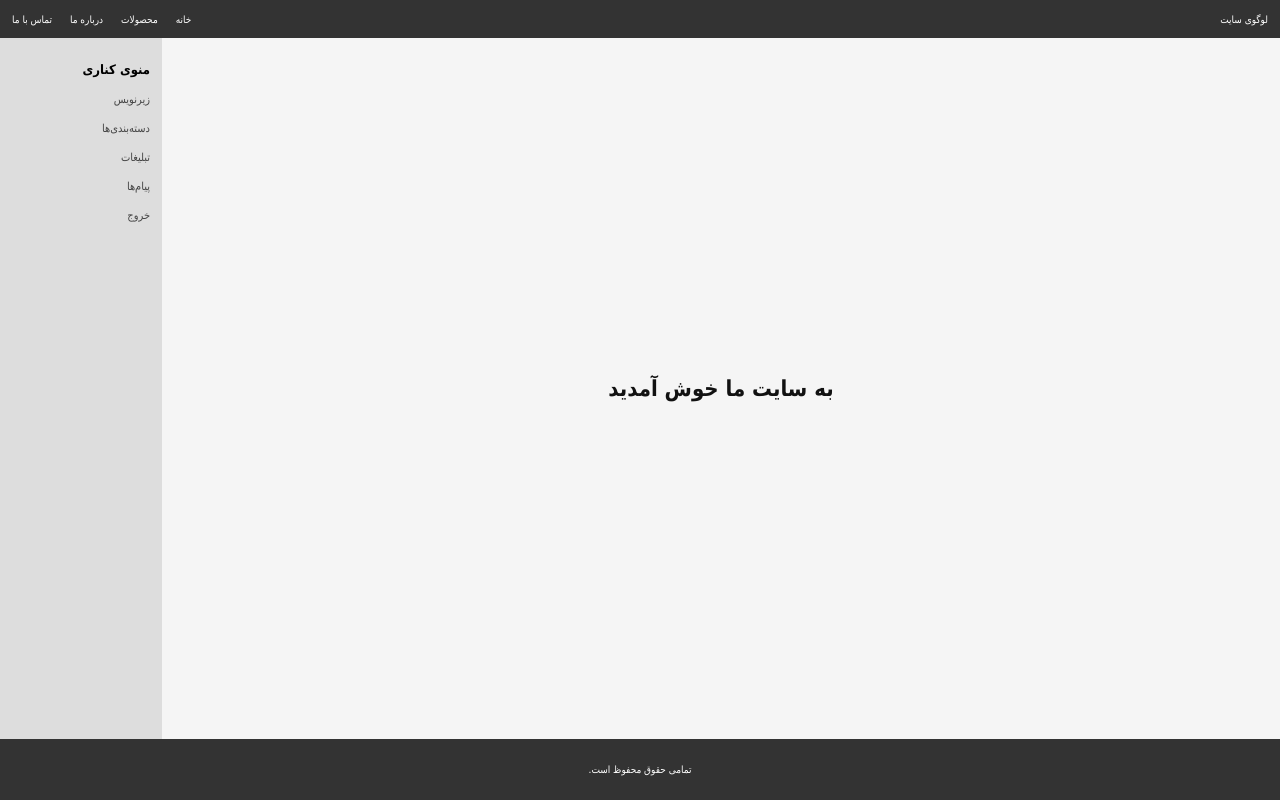
After one commit to rezacallofdutymodernwarfare2-dev/Test, a Django app: template core/templates/core/Amd.html in a window 1280 px wide. The commit adds this page. Run offline with Django 5.2, Linux system fonts and the light colour scheme; the template is opened without the code that fills it, so the values that code supplies are empty.

Commit message:
Update project

```diff
--- /dev/null
+++ b/core/templates/core/Amd.html
@@ -0,0 +1,160 @@
+
+<!DOCTYPE html>
+<html lang="fa" dir="rtl">
+<head>
+    <meta charset="UTF-8">
+    <meta name="viewport" content="width=device-width, initial-scale=1.0">
+    <title>سایت من</title>
+
+    <style>
+        * {
+            margin: 0;
+            padding: 0;
+            box-sizing: border-box;
+        }
+
+        body {
+            font-family: Tahoma, sans-serif;
+            direction: rtl;
+            min-height: 100vh;
+            display: flex;
+            flex-direction: column;
+        }
+
+        /* نوار بالایی */
+        .header {
+            height: 38px;
+            background-color: #333;
+            color: white;
+            display: flex;
+            align-items: center;
+            justify-content: space-between;
+            padding: 0 12px;
+            font-size: 10px;
+        }
+
+        .navbar {
+            display: flex;
+            gap: 18px;
+        }
+
+        .header a {
+            color: white;
+            text-decoration: none;
+        }
+
+        /* محتوای صفحه */
+        .container {
+            display: flex;
+            flex: 1;
+            min-height: 0;
+        }
+
+        .main {
+            flex: 1;
+            background-color: #f5f5f5;
+            display: flex;
+            justify-content: center;
+            align-items: center;
+        }
+
+        .main h2 {
+            font-size: 22px;
+            color: #111;
+        }
+
+        /* منوی سمت راست */
+        .sidebar {
+            width: 162px;
+            flex-shrink: 0;
+            background-color: #ddd;
+            padding: 24px 12px;
+            display: flex;
+            flex-direction: column;
+            gap: 16px;
+            font-size: 11px;
+        }
+
+        .sidebar h3 {
+            font-size: 13px;
+        }
+
+        .sidebar a {
+            color: #444;
+            text-decoration: none;
+        }
+
+        /* پایین صفحه */
+        .footer {
+            height: 61px;
+            flex-shrink: 0;
+            background-color: #333;
+            color: white;
+            display: flex;
+            justify-content: center;
+            align-items: center;
+            font-size: 10px;
+        }
+
+        /* نمایش بهتر در موبایل */
+        @media (max-width: 600px) {
+            .header {
+                padding: 0 8px;
+            }
+
+            .navbar {
+                gap: 8px;
+            }
+
+            .sidebar {
+                width: 120px;
+            }
+
+            .main h2 {
+                font-size: 17px;
+                text-align: center;
+            }
+        }
+    </style>
+</head>
+
+<body>
+
+    <header class="header">
+
+        <div class="logo">
+            لوگوی سایت
+        </div>
+
+        <nav class="navbar">
+            <a href="#">خانه</a>
+            <a href="#">محصولات</a>
+            <a href="#">درباره ما</a>
+            <a href="#">تماس با ما</a>
+        </nav>
+
+    </header>
+
+    <div class="container">
+
+        <main class="main">
+            <h2>به سایت ما خوش آمدید</h2>
+        </main>
+
+        <aside class="sidebar">
+            <h3>منوی کناری</h3>
+            <a href="#">زیرنویس</a>
+            <a href="#">دسته‌بندی‌ها</a>
+            <a href="#">تبلیغات</a>
+            <a href="#">پیام‌ها</a>
+            <a href="#">خروج</a>
+        </aside>
+
+    </div>
+
+    <footer class="footer">
+        تمامی حقوق محفوظ است.
+    </footer>
+
+</body>
+</html>
```
Also changed, not shown: core/static/css/home.css (+59 -0 lines), core/templates/core/home.html (+15 -0 lines).
